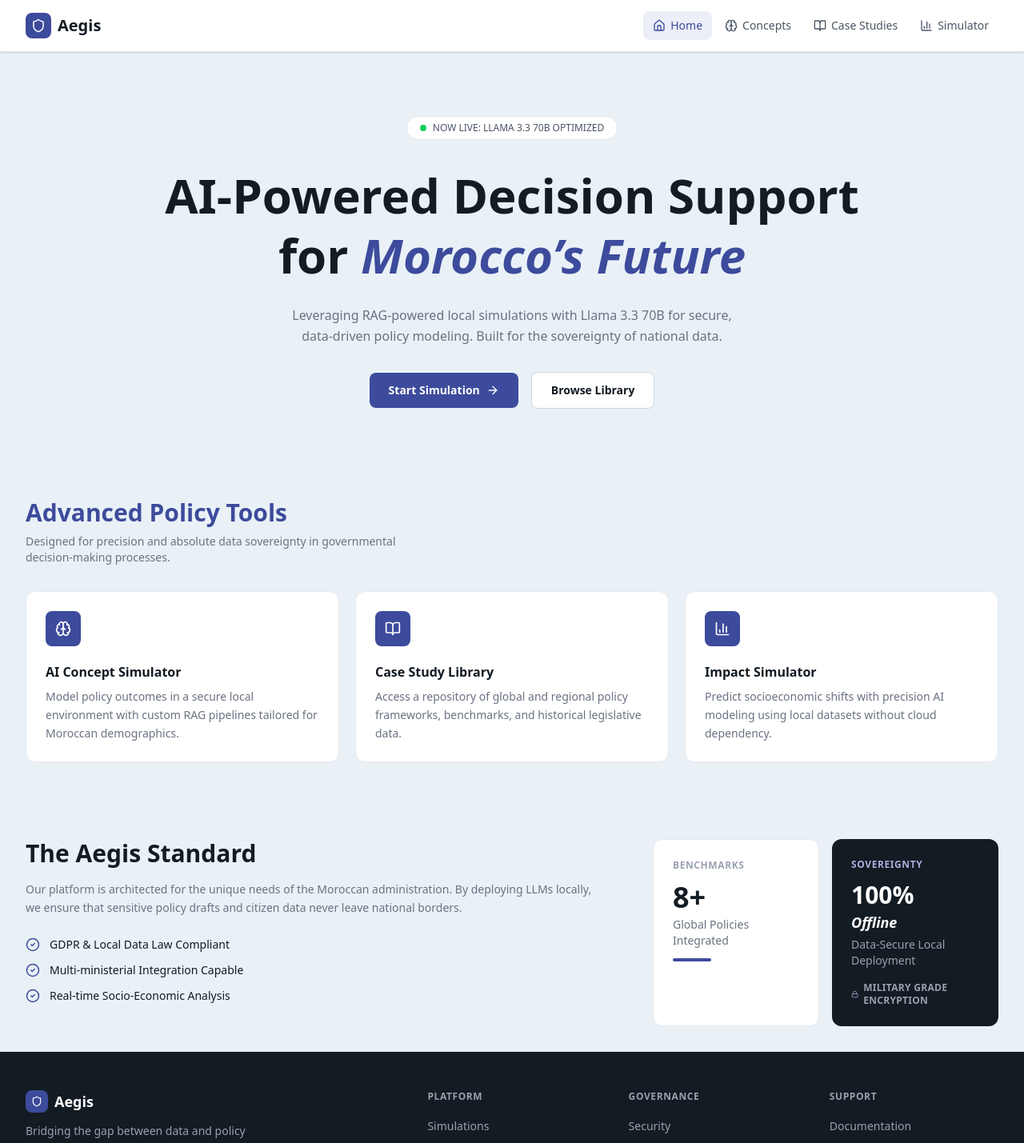
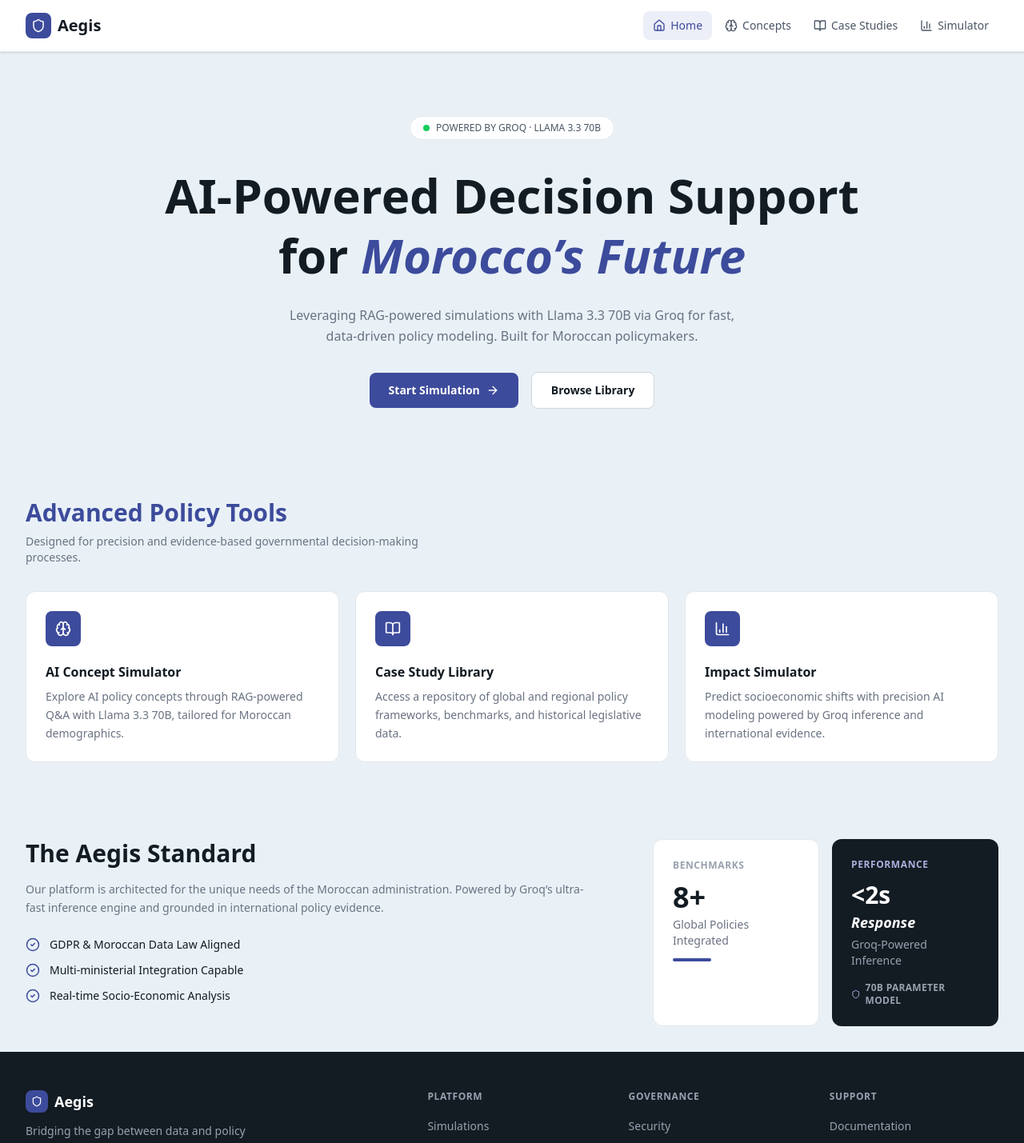
Before and after one commit to TheGitSlender/Aegis, a React (Vite) app in the folder frontend/: page / in a window 1280 px wide. Shown: the top 1429 px of the page at 80% size. Built offline with nearby package versions, Linux system fonts and the light colour scheme; no server answers.

Commit message:
Update Home component descriptions and improve performance card details

```diff
--- a/frontend/src/components/Home.jsx
+++ b/frontend/src/components/Home.jsx
@@ -1,10 +1,10 @@
 import { Link } from 'react-router-dom';
-import { Brain, BookOpen, BarChart3, ArrowRight, CheckCircle2, Lock, Shield } from 'lucide-react';
+import { Brain, BookOpen, BarChart3, ArrowRight, CheckCircle2, Shield } from 'lucide-react';
 
 const features = [
   {
     title: 'AI Concept Simulator',
-    description: 'Model policy outcomes in a secure local environment with custom RAG pipelines tailored for Moroccan demographics.',
+    description: 'Explore AI policy concepts through RAG-powered Q&A with Llama 3.3 70B, tailored for Moroccan demographics.',
     icon: Brain,
     path: '/concepts',
   },
@@ -16,14 +16,14 @@
   },
   {
     title: 'Impact Simulator',
-    description: 'Predict socioeconomic shifts with precision AI modeling using local datasets without cloud dependency.',
+    description: 'Predict socioeconomic shifts with precision AI modeling powered by Groq inference and international evidence.',
     icon: BarChart3,
     path: '/simulator',
   },
 ];
 
 const standardPoints = [
-  'GDPR & Local Data Law Compliant',
+  'GDPR & Moroccan Data Law Aligned',
   'Multi-ministerial Integration Capable',
   'Real-time Socio-Economic Analysis',
 ];
@@ -36,7 +36,7 @@
         {/* Live badge */}
         <div className="inline-flex items-center gap-2 px-4 py-1.5 bg-white border border-gray-200 rounded-full text-xs font-medium text-gray-600 mb-8">
           <span className="w-2 h-2 bg-green-500 rounded-full animate-pulse" />
-          NOW LIVE: LLAMA 3.3 70B OPTIMIZED
+          POWERED BY GROQ &middot; LLAMA 3.3 70B
         </div>
 
         <h1 className="text-4xl sm:text-5xl lg:text-6xl font-bold text-rich-black leading-tight mb-6">
@@ -46,9 +46,9 @@
         </h1>
 
         <p className="text-gray-500 max-w-xl mx-auto mb-8 leading-relaxed">
-          Leveraging RAG-powered local simulations with Llama 3.3 70B for
-          secure, data-driven policy modeling. Built for the sovereignty
-          of national data.
+          Leveraging RAG-powered simulations with Llama 3.3 70B via Groq
+          for fast, data-driven policy modeling. Built for Moroccan
+          policymakers.
         </p>
 
         <div className="flex items-center justify-center gap-4">
@@ -72,7 +72,7 @@
         <div className="mb-8">
           <h2 className="text-2xl sm:text-3xl font-bold text-violet-blue mb-2">Advanced Policy Tools</h2>
           <p className="text-gray-500 max-w-lg text-sm">
-            Designed for precision and absolute data sovereignty in governmental decision-making processes.
+            Designed for precision and evidence-based governmental decision-making processes.
           </p>
         </div>
 
@@ -101,8 +101,8 @@
             <h2 className="text-2xl sm:text-3xl font-bold text-rich-black mb-4">The Aegis Standard</h2>
             <p className="text-gray-500 text-sm leading-relaxed mb-6">
               Our platform is architected for the unique needs of the Moroccan
-              administration. By deploying LLMs locally, we ensure that sensitive
-              policy drafts and citizen data never leave national borders.
+              administration. Powered by Groq&rsquo;s ultra-fast inference engine
+              and grounded in international policy evidence.
             </p>
             <ul className="space-y-3">
               {standardPoints.map(point => (
@@ -124,15 +124,15 @@
               <div className="w-12 h-1 bg-violet-blue rounded-full" />
             </div>
 
-            {/* Sovereignty card */}
+            {/* Performance card */}
             <div className="bg-rich-black rounded-xl p-6 w-52 text-white">
-              <p className="text-xs font-semibold text-violet-blue-200 uppercase tracking-wider mb-3">Sovereignty</p>
-              <p className="text-3xl font-bold mb-0.5">100%</p>
-              <p className="text-lg font-bold italic mb-1">Offline</p>
-              <p className="text-sm text-gray-400 mb-4">Data-Secure Local Deployment</p>
+              <p className="text-xs font-semibold text-violet-blue-200 uppercase tracking-wider mb-3">Performance</p>
+              <p className="text-3xl font-bold mb-0.5">&lt;2s</p>
+              <p className="text-lg font-bold italic mb-1">Response</p>
+              <p className="text-sm text-gray-400 mb-4">Groq-Powered Inference</p>
               <div className="flex items-center gap-1.5 text-xs text-gray-400">
-                <Lock size={12} className="text-violet-blue-200" />
-                <span className="font-semibold uppercase tracking-wide">Military Grade Encryption</span>
+                <Shield size={12} className="text-violet-blue-200" />
+                <span className="font-semibold uppercase tracking-wide">70B Parameter Model</span>
               </div>
             </div>
           </div>
```
